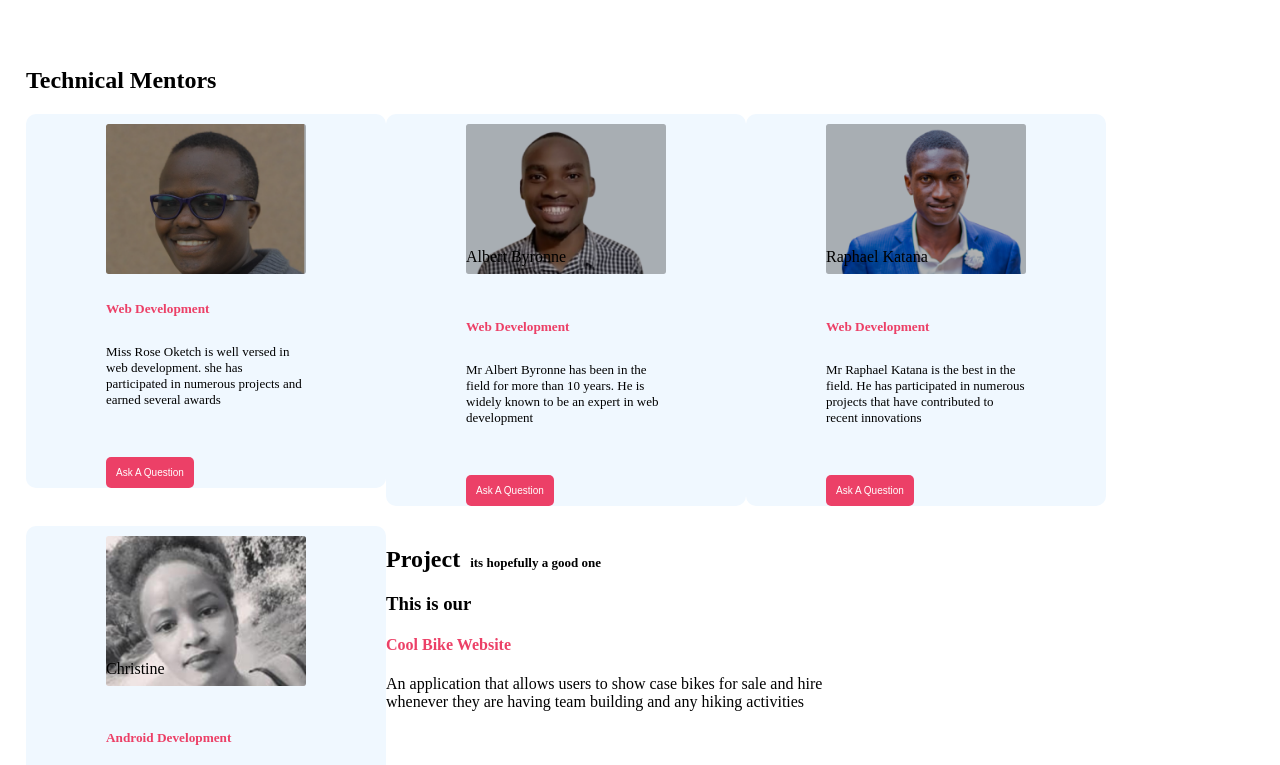
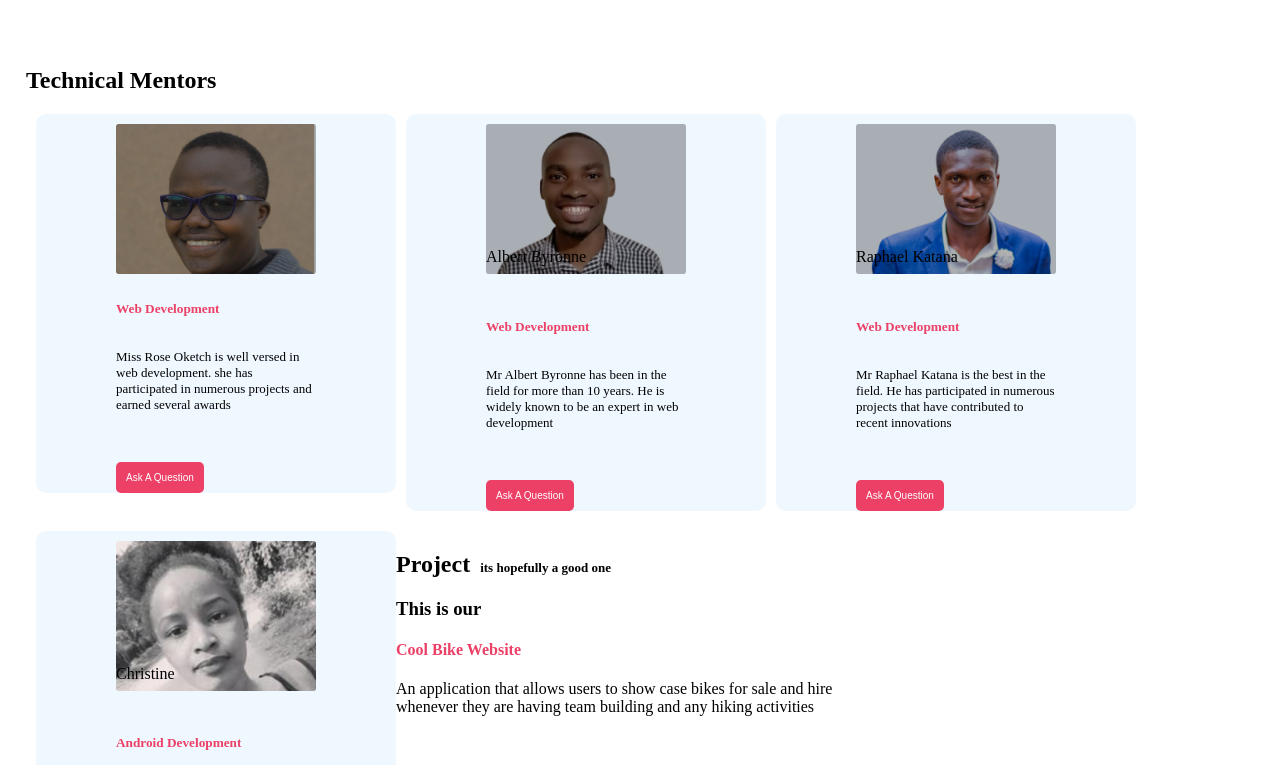
Before and after one commit to Juddymwai/IP_ONE, a plain HTML site: page index.html in a window 1280 px wide. Shown: the part 1804-2569 px from the top of the page. Drawn offline with Linux system fonts and the light colour scheme.

Commit message:
this commit add margin left to the container section

```diff
--- a/index.css
+++ b/index.css
@@ -52,6 +52,7 @@ ul{
       width: 200px;
       border-radius: 10px;
       margin-bottom: 20px;
+      margin-left: 10px;
 
 
 
@@ -60,8 +61,9 @@ ul{
   .container p {
       font-size:small;
       display:block;
-      padding-top: 5px;
+      padding-top: 10px;
       height:100px;
+
 
   }
   .container button {
```
